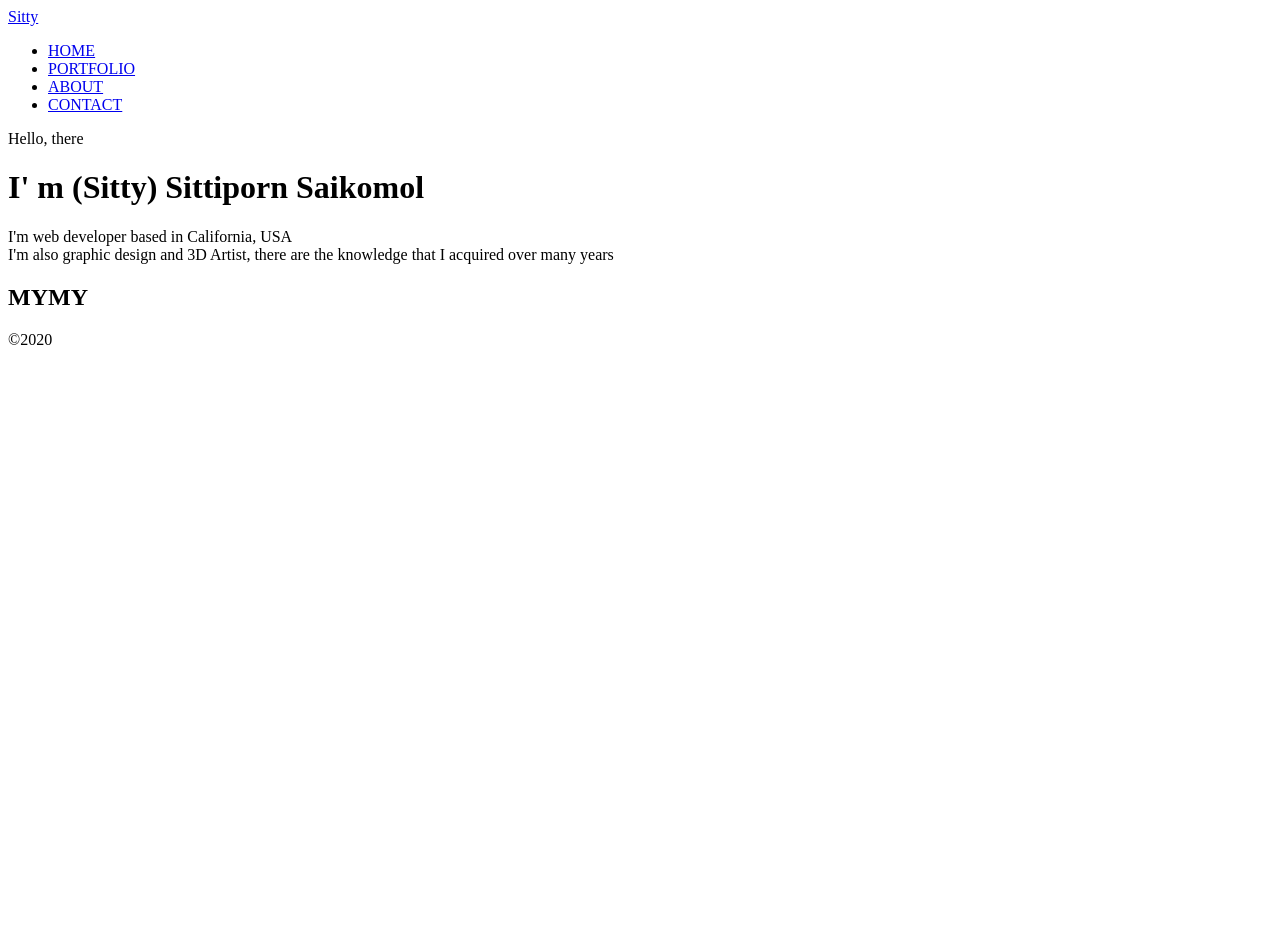
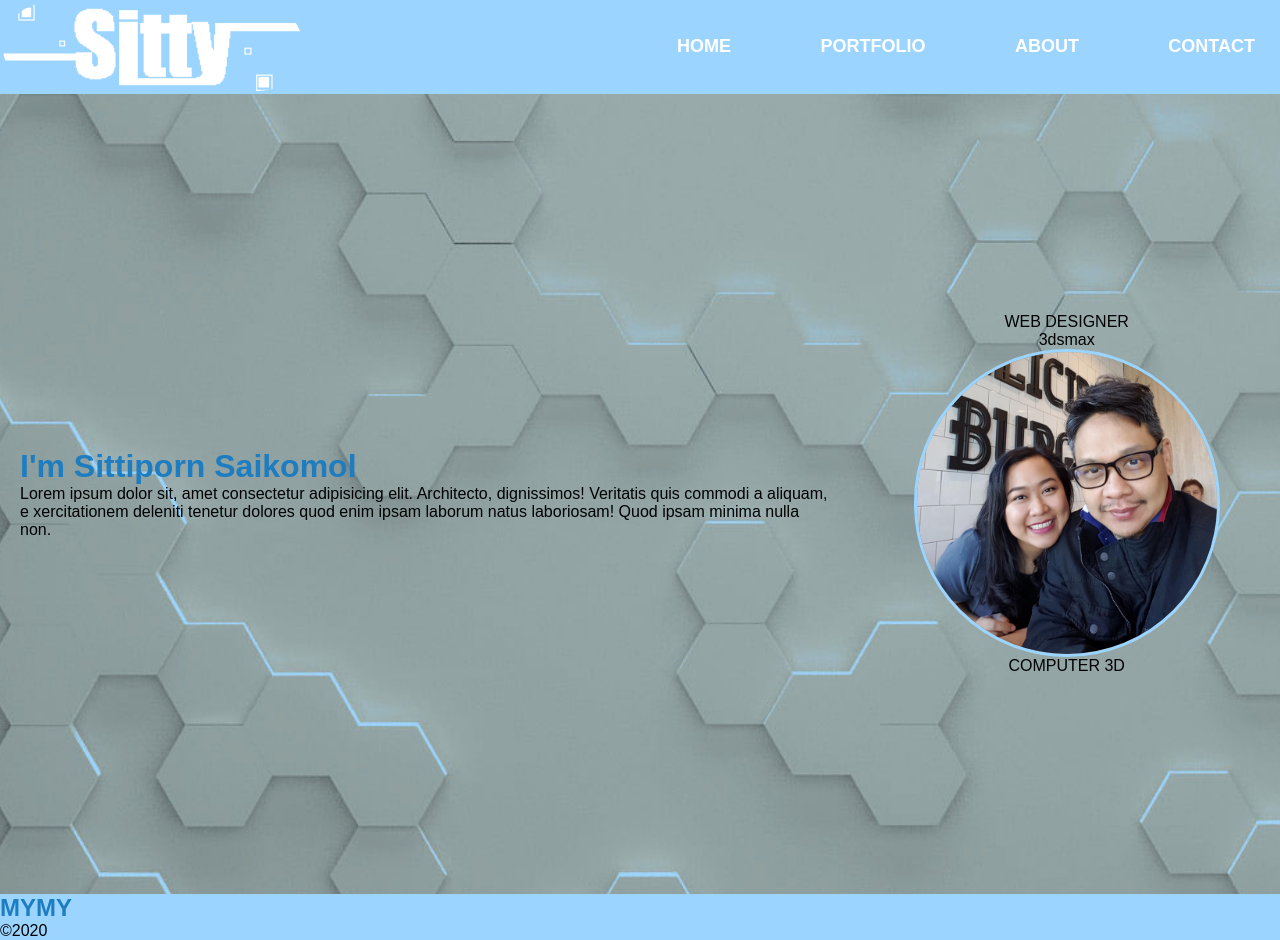
Before and after one commit to Saikomol/personal-website, a plain HTML site: page index.html in a window 1280 px wide. Before the commit the page ends 800 px from the top, so only its background shows below. Drawn offline with nearby package versions, Linux system fonts and the light colour scheme.

Commit message:
ok i forgot to save before last commit do it aagin

```diff
--- a/CSS/home.css
+++ b/CSS/home.css
@@ -0,0 +1,32 @@
+.gris-item{
+    width: 200px;
+    height: 200px;
+    border: 3px solid black;
+}
+.grid-container{
+    display: grid;
+    grid-template-columns: 2fr 1fr;
+}
+img{
+    width: 300px;
+    border-radius: 160px;
+    border: 3px solid #9BD5FF;
+    display: block;
+    margin-left: auto;
+    margin-right: auto;
+
+}
+main{
+    display: flex;
+    justify-content: center;
+    align-items: center;
+    min-height: 100vh;
+}
+.grid-item-1{
+    margin: auto;
+    padding: 20px;
+}
+.grid-item-2 p{
+   text-align:center
+
+}
--- a/CSS/main.css
+++ b/CSS/main.css
@@ -0,0 +1,64 @@
+
+*{
+    font-family: Arial, "Helvetica Neue", Helvetica, sans-serif;
+    margin: 0;/* important */
+    padding: 0;
+}
+h2,h1{
+    color: #1e7dc1;
+}
+/*footer{
+    background-color: #9BD5FF;
+    position: fixed;
+    bottom: 0;
+    width: 100vw;
+}footer version 00*/
+.container2{
+    background-image: url(../images/abstract-3291293_1280.jpg);
+    height: 50%;
+    background-position:center;
+    background-size: cover;
+    background-repeat: no-repeat;
+}
+footer,.push{
+    height: 50px;
+}
+main{
+    min-height: 100vh;
+    height: 100%;
+    margin-bottom: -50px;
+}
+header{
+    background-color: #9BD5FF;
+    width: 100%;
+    height:100%;
+
+
+}
+footer{
+    background-color: #9BD5FF;
+    width: 100%;
+    height:100%;
+
+}
+.navdiv{
+    display: flex;
+    align-items: center;
+    justify-content: space-between;
+}
+nav ul li{
+    list-style: none;
+    display: inline-block;
+    margin-left: 60px;
+}
+nav ul li a{
+    text-decoration: none;
+    color: #ffffff;
+    font-size: 18px;
+    font-weight: bold;
+    margin-right: 25px;
+}
+ul{
+    flex: 1;
+    text-align: right;
+}
--- a/CSS/resume.css
+++ b/CSS/resume.css
@@ -1,58 +1,12 @@
 
-*{
-    font-family: Arial, "Helvetica Neue", Helvetica, sans-serif;
-    margin: 0;/* important */
-    padding: 0;
-}
-h2,h1{
-    color: #1e7dc1;
-}
-/*footer{
-    background-color: #9BD5FF;
-    position: fixed;
-    bottom: 0;
-    width: 100vw;
-}footer version 00*/
 main{
-    min-height: 100vh;
-    background-color:bisque;
-    height: 100%;
-    margin-bottom: -50px;
-}
-footer,.push{
-    height: 50px;
-}
-header, footer{
-    background: #9BD5FF;
-    padding: 15px;
-}
-.navdiv{
-    display: flex;
-    align-items: center;
-    justify-content: space-between;
-}
-.logo a{
-    font-size: 35px;
-    font-weight: 600;
-    color: #1e7dc1;
-}
-li{
-    list-style: none;
-    display: inline-block;
-}
-li a{
-    color: #1e7dc1;
-    font-size: 18px;
-    font-weight: bold;
-    margin-right: 25px;
+    background-image: url(../images/abstract-3291293_1280.jpg);
 }
 .grid-columns{
     display: grid;
     grid-template-columns: 1fr 5px 2fr;
-
-    margin: 0;
+     margin: 0;
     padding: 0;
-
 }
 .flowLine{
     background-color: #9BD5FF;
@@ -66,7 +20,7 @@ li a{
     margin-right: 100px;
 }
 .flowMain{
- margin-left: 100px;
+    margin-left: 100px;
 }
 .special-character{
     color: red;
@@ -102,10 +56,3 @@ progress::-webkit-progress-value{
     background-color: #9BD5FF;
     border-radius: 10px;
 }
-.container{
-    width: 100%;
-    height: 100vh;
-    background-image: linear-gradient(rgba(0,0,0,0.7),rgba(0,0,0,0.7)),url(../images/pxfuel.jpg);
-    background-position: center;
-    background-size: cover;
-}
--- a/index.html
+++ b/index.html
@@ -4,18 +4,19 @@
     <link rel="stylesheet"
     href="https://unpkg.com/boxicons@latest/css/boxicons.min.css">
 
-    <link rel="stylesheet" href="CSS/#main.css">
+    <link rel="stylesheet" href="CSS/main.css">
+    <link rel="stylesheet" href="CSS/home.css">
 
     <meta charset="UTF-8">
     <meta name="viewport" content="width=device-width, initial-scale=1.0">
     <title>Sitty | HOME</title>
 </head>
 
-<body>
+<body class="container2">
     <header>
         <nav class="navbar">
             <div class="navdiv">
-                <div class="logo"><a href="resume.html">Sitty</a></div>
+                <div class="logo"><a href="resume.html"><img src="images/logo.png" alt=""></a></div>
                 <ul class="keybar">
                     <li><a href="index.html">HOME</a></li>
                     <li><a href="portfolio.html">PORTFOLIO</a></li>
@@ -25,30 +26,29 @@
             </div>
         </nav>
     </header>
-    <div class="conatiner">
 
-    </div>
-    <main >
-        <div>
-
-            <p>Hello, there</p>
-            <h1>I' m (Sitty) Sittiporn Saikomol</h1>
-            <article>I'm web developer based in California, USA <br>
-               I'm also graphic design and 3D Artist, there are the knowledge that I acquired over many years
-
-            </article>
-
-
-
+    <main>
+        <div class="grid-container">
+            <div class="grid-item grid-item-1">
+                <h1>I'm Sittiporn Saikomol</h1>
+            <p>Lorem ipsum dolor sit, amet consectetur
+                adipisicing elit. Architecto, dignissimos!
+                 Veritatis quis commodi a aliquam, e
+                 xercitationem deleniti tenetur dolores
+                  quod enim ipsam laborum natus laboriosam!
+                  Quod ipsam minima nulla non.</p></div>
+            <div class="grid-item grid-item-2">
+                <p>WEB DESIGNER <br> 3dsmax</p><img src="images/myview.jpg" alt=""><p>COMPUTER 3D</p>
+            </div>
 
         </div>
-        </div>
-        <div class="push"></div>
+
     </main>
+ <div class="push"></div>
+    <footer>
+            <h2>MYMY</h2>
+            <p>&copy;2020</p>
+    </footer>
 
-    <footer>
-        <h2>MYMY</h2>
-        <p>&copy;2020</p>
-    </footer>
 </body>
-</html>
+    </html>
```
Also changed, not shown: about.html (+3 -3 lines), contact.html (+5 -3 lines), portfolio.html (+8 -3 lines), resume.html (+5 -4 lines).
